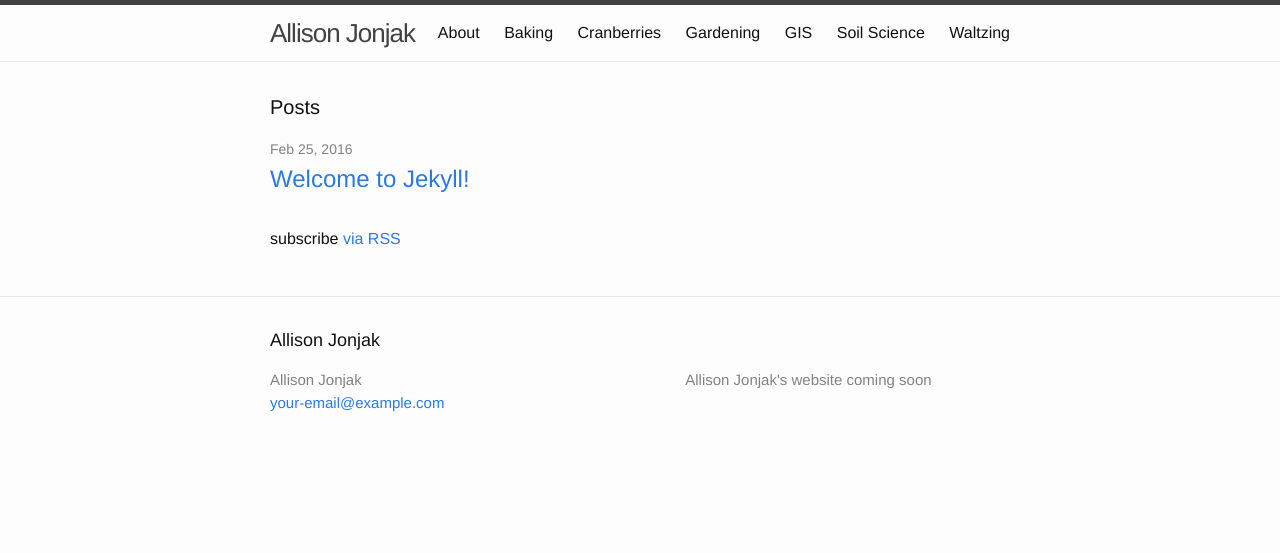
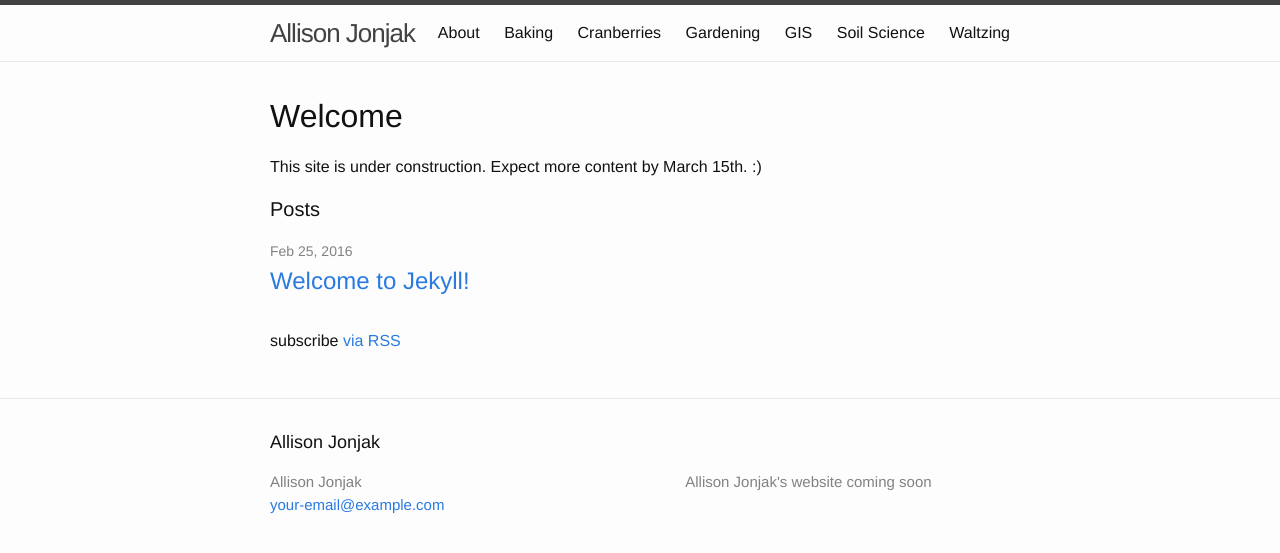
Before and after one commit to cranhandler/cranhandler.github.io, a Jekyll site: the page built from index.html, in a window 1280 px wide. Shown: the top 553 px of the page. Built offline with Jekyll 4.4.1, drawn with Linux system fonts in a browser that asks for light colours.

Commit message:
Add welcome message

```diff
--- a/index.html
+++ b/index.html
@@ -3,6 +3,9 @@ layout: default
 ---
 
 <div class="home">
+  <h1>Welcome</h1>
+
+  <p>This site is under construction. Expect more content by March 15th. :)</p>
 
   <h1 class="page-heading">Posts</h1>
 
```
